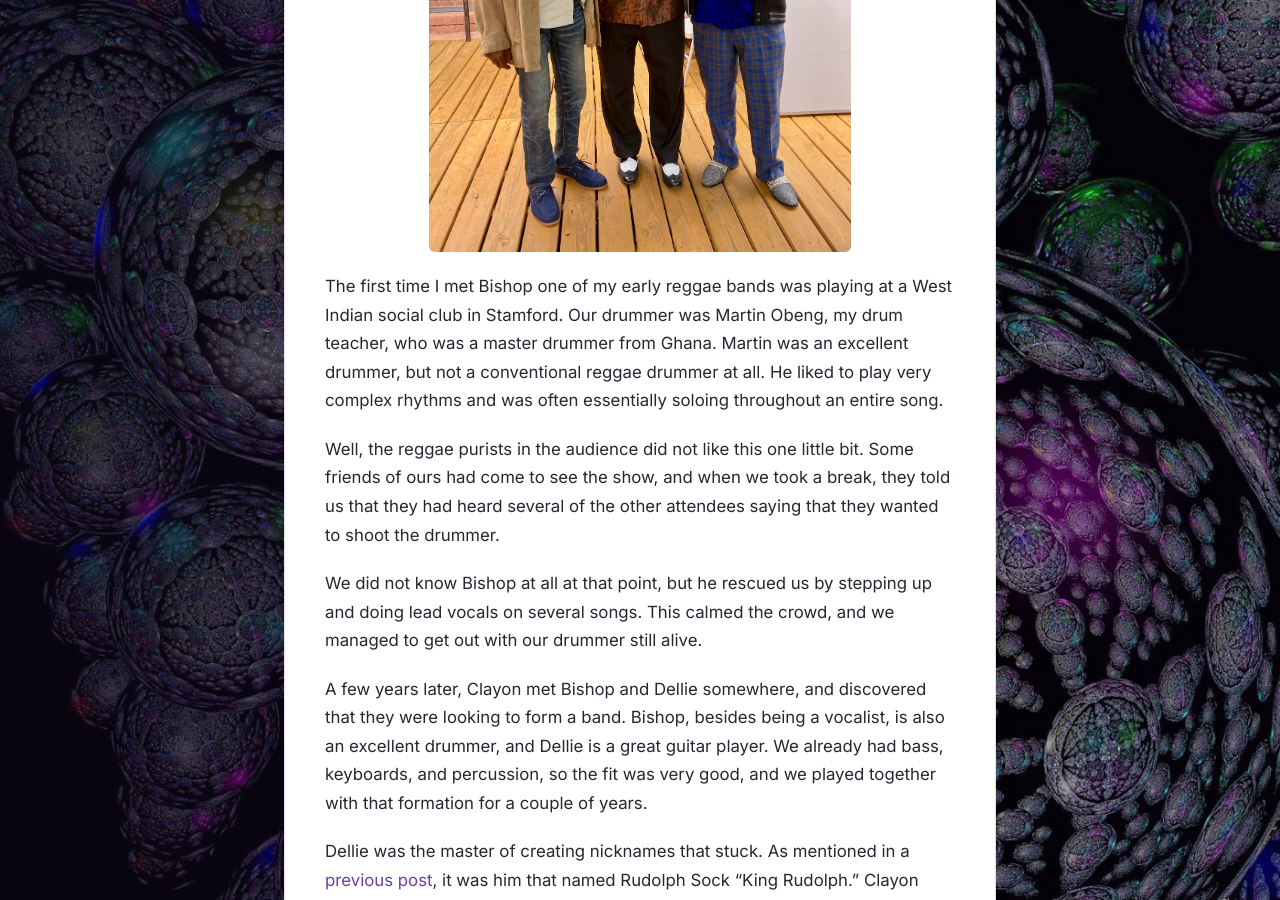
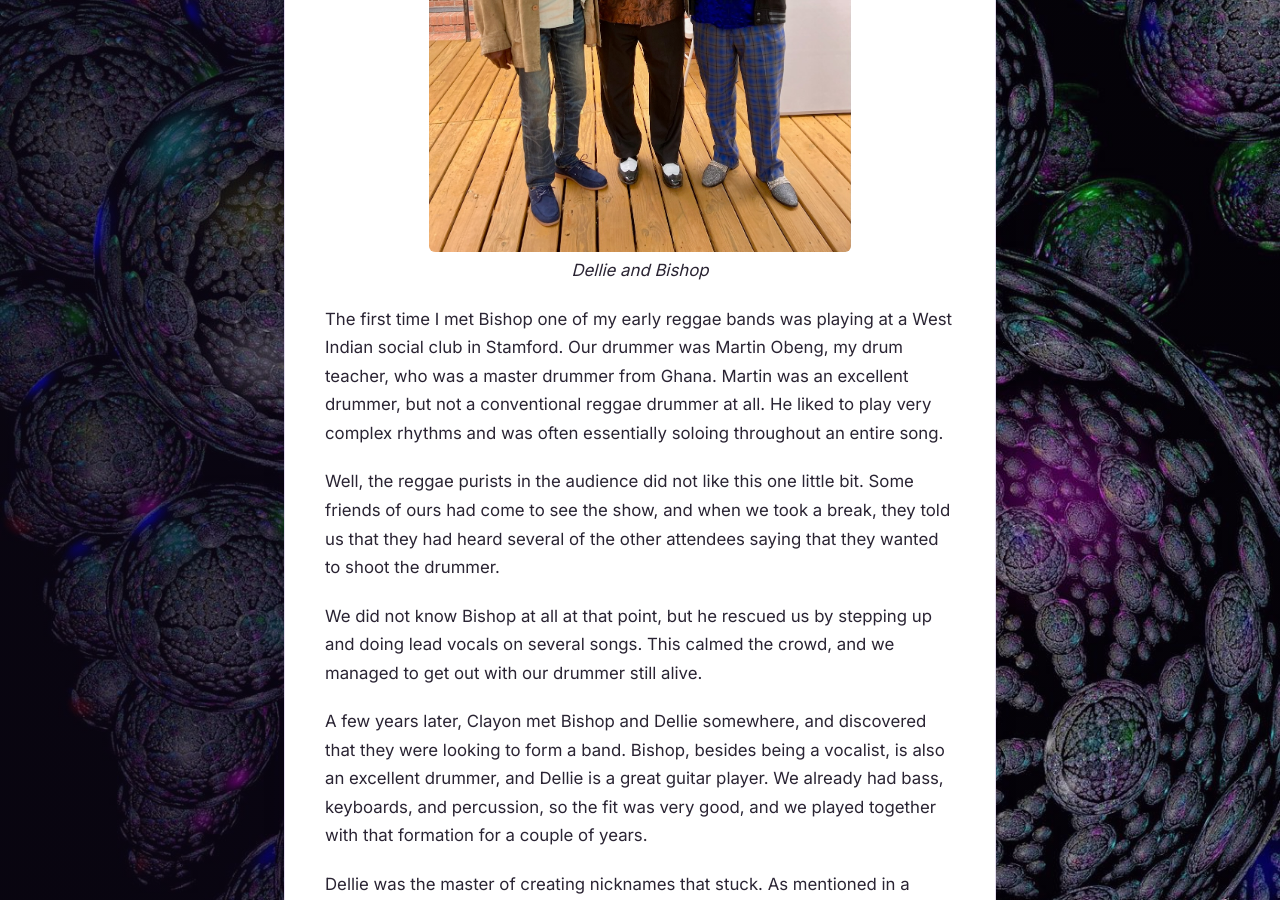
Before and after one commit to gcallah/gcallah.github.io, a Jekyll site: the page built from _posts/2026-11-21-Bishop-and-Dellie.md, in a window 1280 px wide and 900 px high, scrolled down 566 px. Built offline with Jekyll 4.4.1, drawn with Linux system fonts in a browser that asks for light colours; our own code applies the rules of GitHub Pages for plain Markdown files.

Commit message:
Caption Dellie and Bishop photo
Co-Authored-By: Claude Opus 5.5 <noreply@anthropic.com>

```diff
--- a/_posts/2026-11-21-Bishop-and-Dellie.md
+++ b/_posts/2026-11-21-Bishop-and-Dellie.md
@@ -1,6 +1,9 @@
 # Bishop and Dellie
 
 ![Dellie and Bishop](/graphics/DellieAndBishop.jpg){: style="width: 67%; display: block; margin: 0 auto"}
+
+*Dellie and Bishop*
+{: style="text-align: center; margin-top: -1rem"}
 
 The first time I met Bishop one of my early reggae bands was playing at a West
 Indian social club in Stamford. Our drummer was Martin Obeng, my drum teacher,
```
